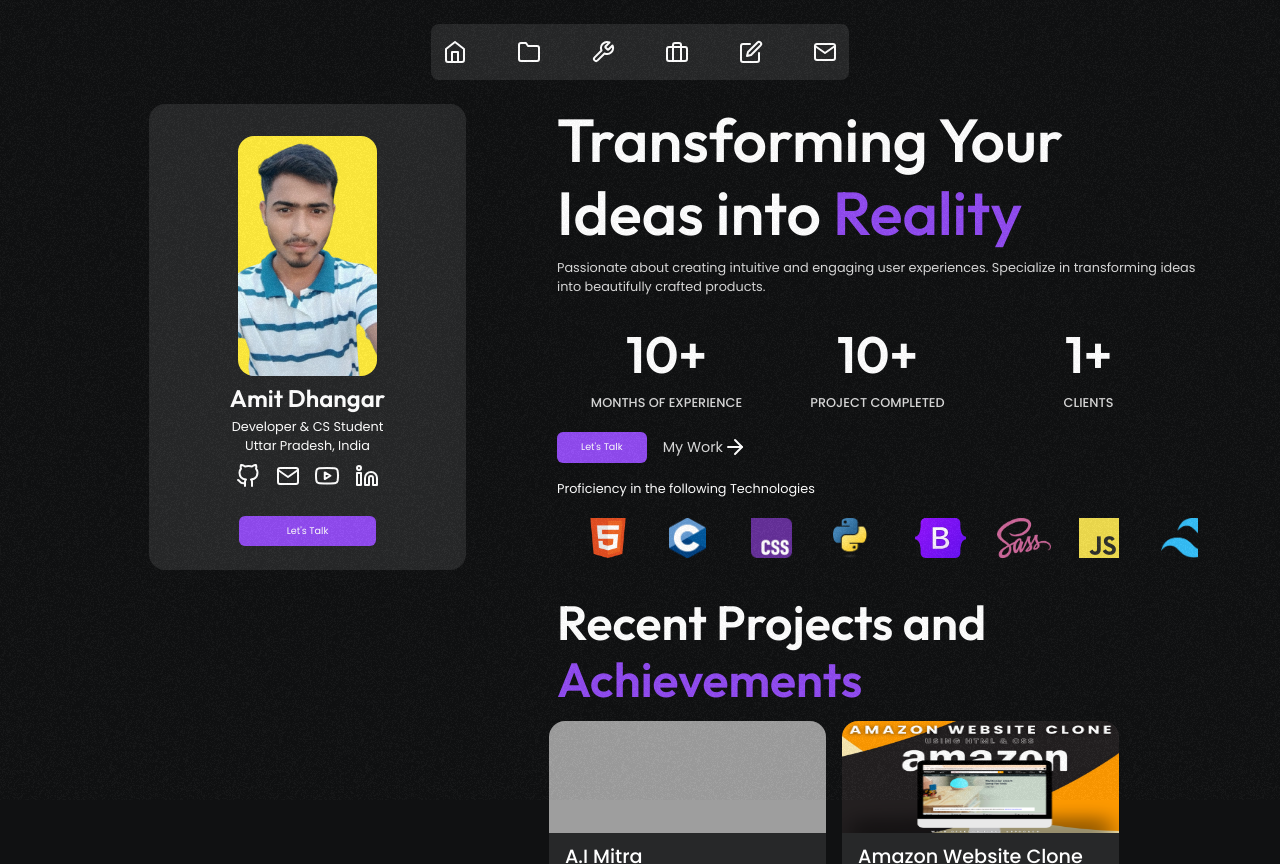
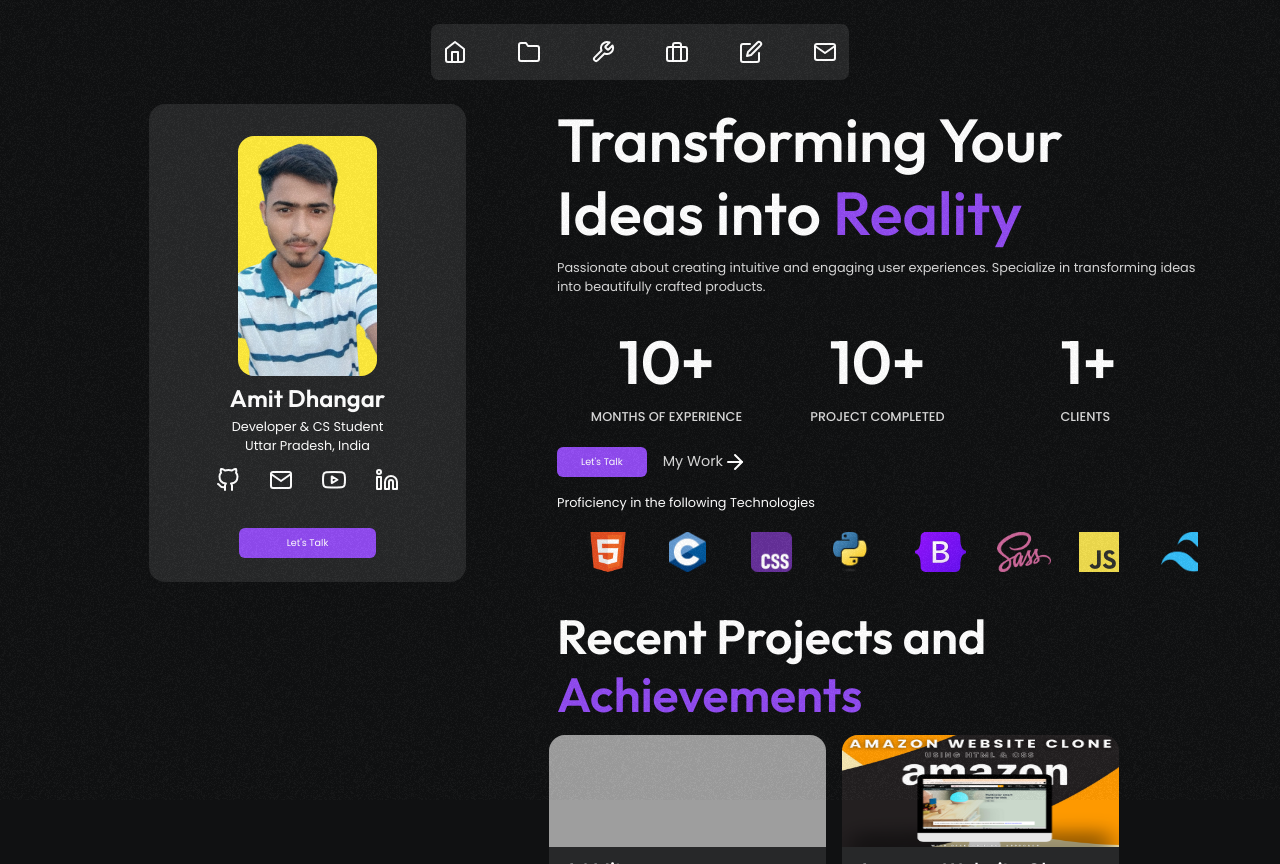
Before and after one commit to AmitDhangarsCodeverse/Portfolio-2.0, a plain HTML site: page index.html in a window 1280 px wide. Drawn offline with nearby package versions, Linux system fonts and the light colour scheme; grey boxes are pictures that could not be loaded.

Commit message:
some Updation

```diff
--- a/PortfolioStyle.css
+++ b/PortfolioStyle.css
@@ -315,7 +315,7 @@ font-size:clamp(.5rem,2vh,1.3rem);
 }
 .counter span{
  display:block;
- font-size:clamp(2rem,4vw,3.8rem);
+ font-size:clamp(3rem,6vw,3.8rem);
  font-weight:600;
  font-family: "Outfit", serif;
 }
--- a/index.html
+++ b/index.html
@@ -38,12 +38,12 @@
         <p class="mb-0 text-center">Developer & CS Student</p>
         <p class="mb-0 text-center">Uttar Pradesh, India</p>
       </div>
-      <div class="social-media-section d-flex justify-content-center mt-1">
-      <div class="social-media-handels d-flex justify-content-evenly col-xxl-10 col-xl-7 col-lg-7 col-md-8 col-sm-8">
-        <div class="social-media p-1 rounded-2"><a href="Landing pages/GitHub.html"><i  data-feather="github"></i></a></div>
-        <div class="social-media p-1 rounded-2"><a href="Landing pages/E-mail.html"><i  data-feather="mail" method="Post"></i></a></div>
-        <div class="social-media p-1 rounded-2"><a href="Landing pages/Youtube Channel.html"><i  data-feather="youtube"></i></a></div>
-        <div class="social-media p-1 rounded-2"><a href="Landing pages/LinkedIN Profile.html"><i  data-feather="linkedin"></i></a></div>
+      <div class="social-media-section d-flex justify-content-center m-2">
+      <div class="social-media-handels d-flex justify-content-evenly col-xxl-10 col-xl-10 col-lg-10 col-md-8 col-sm-10">
+        <div class="social-media p-1 rounded-2 mx-1"><a href="Landing pages/GitHub.html"><i  data-feather="github"></i></a></div>
+        <div class="social-media p-1 rounded-2 mx-1"><a href="Landing pages/E-mail.html"><i  data-feather="mail" method="Post"></i></a></div>
+        <div class="social-media p-1 rounded-2 mx-1"><a href="Landing pages/Youtube Channel.html"><i  data-feather="youtube"></i></a></div>
+        <div class="social-media p-1 rounded-2 mx-1"><a href="Landing pages/LinkedIN Profile.html"><i  data-feather="linkedin"></i></a></div>
       </div>
     </div>
      </div>
```
